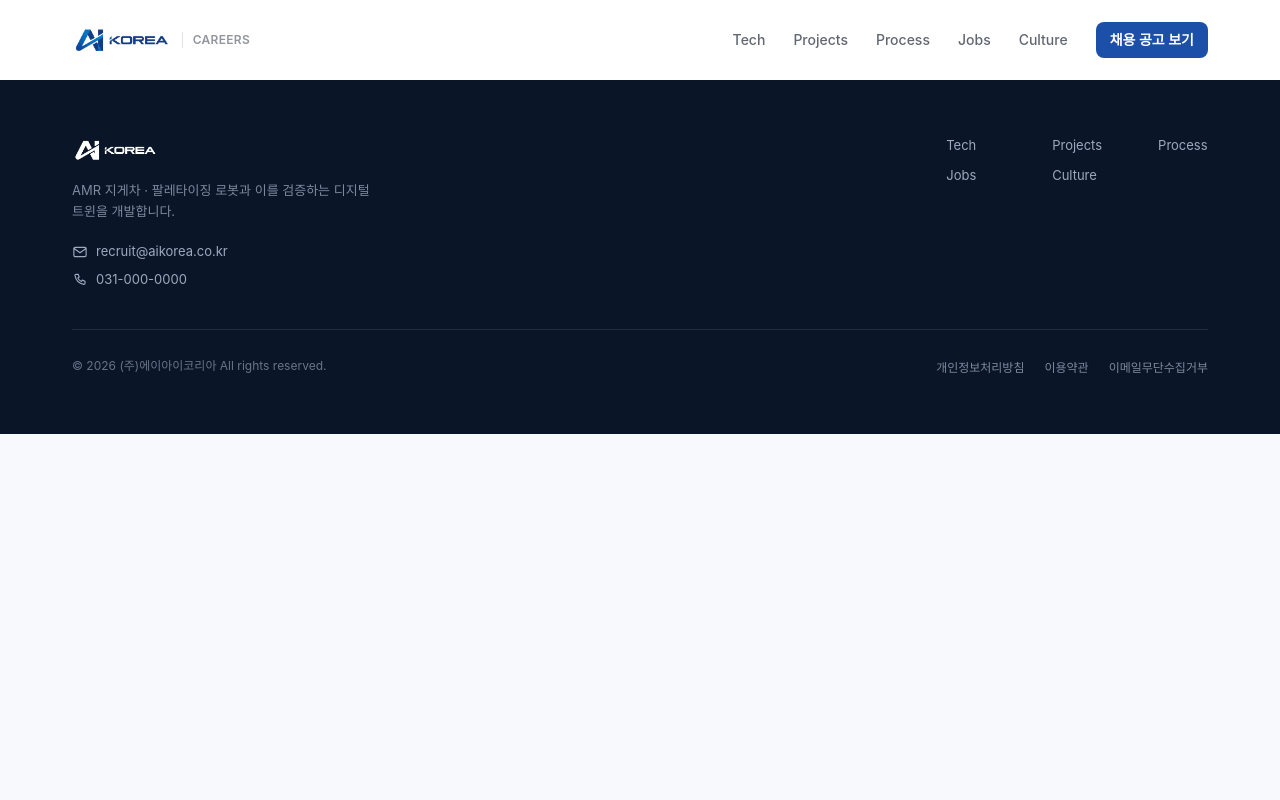
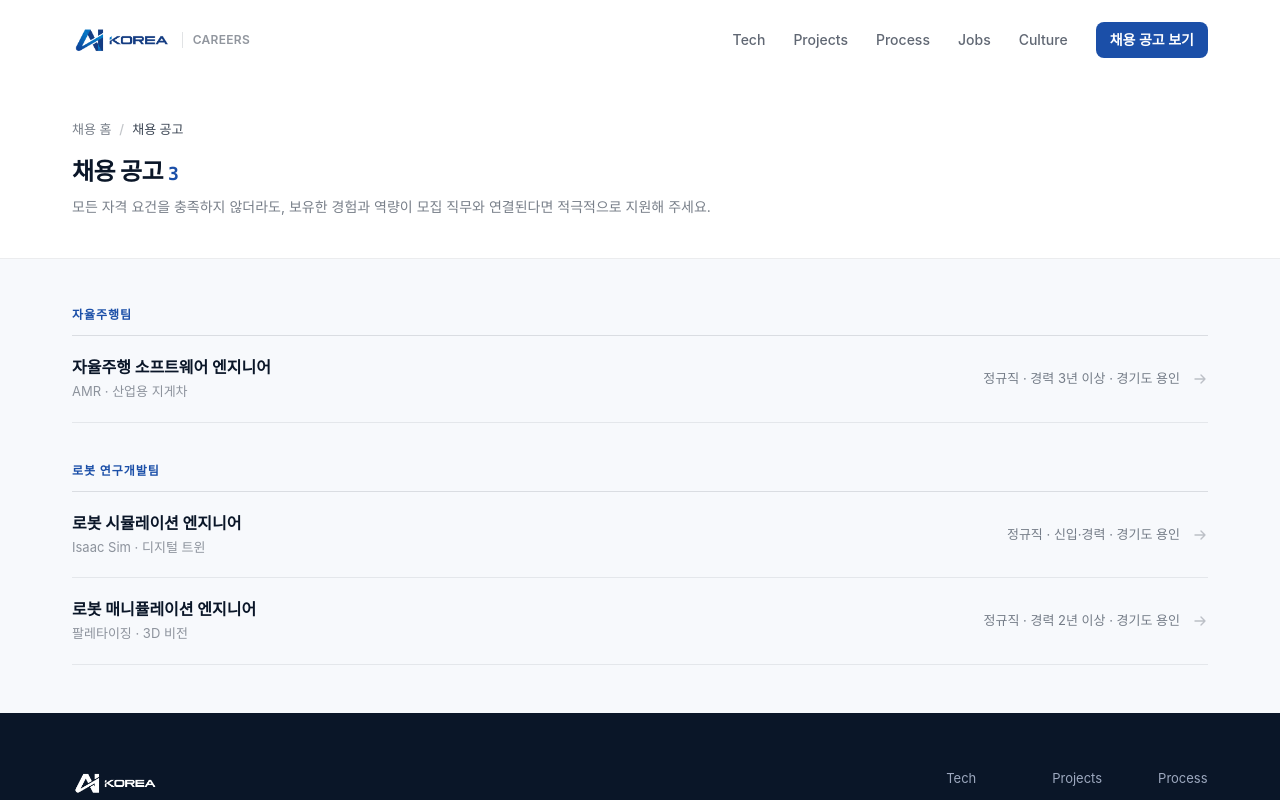
Before and after one commit to AIKLabDev/AIKLabDev.github.io, a React (Vite) app: page /jobs in a window 1280 px wide. Shown: the top 800 px of the page. Built offline with nearby package versions, Linux system fonts and the light colour scheme; a web font is replaced by a local one.

Commit message:
feat: 채용공고 섹션 디자인 수정 및 공고 목록 페이지 추가

```diff
--- a/src/App.jsx
+++ b/src/App.jsx
@@ -3,6 +3,7 @@ import Footer from './components/Footer'
 import Header from './components/Header'
 import Home from './pages/Home'
 import JobDetail from './pages/JobDetail'
+import JobList from './pages/JobList'
 
 export default function App() {
   return (
@@ -17,6 +18,7 @@ export default function App() {
       <main id="main">
         <Routes>
           <Route path="/" element={<Home />} />
+          <Route path="/jobs" element={<JobList />} />
           <Route path="/jobs/:jobId" element={<JobDetail />} />
         </Routes>
       </main>
--- a/src/components/Jobs.jsx
+++ b/src/components/Jobs.jsx
@@ -1,48 +1,61 @@
 import { Link } from 'react-router'
 import { hiringProcess, jobs } from '../data/jobs'
 import Icon from './Icon'
-import { ArrowLink, Badge, Meta, Section, SectionHead } from './ui'
+import { ArrowLink, Badge, Meta, Section, SectionHead, Tag } from './ui'
+
+const STACK_LIMIT = 3
 
 function JobCard({ job }) {
+  const stack = job.stack.slice(0, STACK_LIMIT)
+  const rest = job.stack.length - stack.length
+
   return (
-    <article className="group flex flex-col rounded-2xl border border-ink-900/8 bg-white p-6 shadow-card transition-all duration-200 hover:-translate-y-0.5 hover:border-brand-500/30 hover:shadow-card-lg">
+    <article className="group relative flex flex-col overflow-hidden rounded-2xl border border-ink-900/8 bg-white shadow-card transition-all duration-200 hover:-translate-y-1 hover:border-brand-500/25 hover:shadow-card-lg">
+      {/* hover 시 상단에서 펼쳐지는 강조선 */}
+      <span
+        className="absolute inset-x-0 top-0 h-0.5 origin-left scale-x-0 bg-gradient-to-r from-brand-600 to-accent-400 transition-transform duration-300 group-hover:scale-x-100"
+        aria-hidden="true"
+      />
+
+      <div className="flex flex-1 flex-col p-5">
         <div className="flex items-start justify-between gap-3">
-        <span className="grid size-11 place-items-center rounded-xl bg-brand-50 text-brand-600 transition-colors group-hover:bg-brand-600 group-hover:text-white">
-          <Icon name={job.icon} className="size-6" />
+          <span className="grid size-10 place-items-center rounded-xl bg-brand-50 text-brand-600 transition-colors duration-200 group-hover:bg-brand-600 group-hover:text-white">
+            <Icon name={job.icon} className="size-5.5" />
           </span>
           <Badge>{job.type}</Badge>
         </div>
 
-      <p className="mt-5 text-xs font-semibold text-brand-600">{job.team}</p>
-      <h3 className="mt-1.5 text-[1.0625rem] leading-snug font-bold text-ink-900">
-        <Link to={`/jobs/${job.id}`} className="hover:text-brand-600">
+        <p className="mt-4 text-[0.6875rem] font-bold text-brand-600">{job.team}</p>
+        <h3 className="mt-1 text-[0.9375rem] leading-snug font-bold tracking-tight text-ink-900 transition-colors duration-200 group-hover:text-brand-600 sm:text-base">
+          <Link to={`/jobs/${job.id}`} className="after:absolute after:inset-0">
             {job.title}
           </Link>
         </h3>
-      <p className="mt-1 text-xs font-medium text-ink-900/45">{job.subtitle}</p>
-      <p className="mt-3 text-[0.8125rem] leading-relaxed text-ink-900/60">{job.summary[0]}</p>
+        <p className="mt-0.5 text-xs text-ink-900/45">{job.subtitle}</p>
 
-      <ul className="mt-5 space-y-2 border-t border-ink-900/8 pt-5">
-        {job.responsibilities.slice(0, 3).map((r) => (
-          <li key={r} className="flex gap-2 text-[0.8125rem] leading-relaxed text-ink-900/70">
-            <span className="mt-1.5 size-1 shrink-0 rounded-full bg-brand-400" aria-hidden="true" />
-            <span>{r}</span>
-          </li>
-        ))}
-      </ul>
-
-      <div className="mt-auto pt-6">
-        <div className="flex flex-wrap items-center gap-x-4 gap-y-2">
+        <div className="mt-auto flex flex-wrap items-center gap-x-3.5 gap-y-1 pt-4">
           <Meta icon="briefcase">{job.experience}</Meta>
           <Meta icon="pin">{job.location}</Meta>
         </div>
-        <Link
-          to={`/jobs/${job.id}`}
-          className="mt-4 flex items-center justify-between border-t border-ink-900/8 pt-4 text-sm font-semibold text-brand-600"
-        >
-          상세 보기
-          <Icon name="arrowRight" className="size-4 transition-transform group-hover:translate-x-0.5" strokeWidth={2} />
-        </Link>
+      </div>
+
+      {/* 스택은 지원자가 가장 먼저 확인하는 정보라 카드에 남긴다 */}
+      <div className="flex items-center gap-3 border-t border-ink-900/8 bg-page/70 px-5 py-3.5">
+        <div className="flex flex-1 flex-wrap gap-1.5">
+          {stack.map((t) => (
+            <Tag key={t}>{t}</Tag>
+          ))}
+          {rest > 0 && (
+            <span className="inline-flex items-center px-1 py-1 font-mono text-[0.6875rem] leading-none text-ink-900/35">
+              +{rest}
+            </span>
+          )}
+        </div>
+        <Icon
+          name="arrowRight"
+          className="size-4 shrink-0 text-ink-900/25 transition-all duration-200 group-hover:translate-x-0.5 group-hover:text-brand-600"
+          strokeWidth={2}
+        />
       </div>
     </article>
   )
@@ -53,30 +66,40 @@ export default function Jobs() {
     <Section id="positions" tone="white">
       <SectionHead
         eyebrow="Open Positions"
-        title="로봇이 실제 현장에서 움직이도록 함께 만들 동료를 찾습니다"
-        description="현재 에이아이코리아는 로봇 자동화 사업을 확대하고 있습니다. 공고의 모든 조건과 정확히 일치하지 않더라도, 지금까지 해온 경험이 우리가 해결하려는 문제와 연결된다면 지원해 주세요."
-        action={<ArrowLink href="#contact">지원 문의하기</ArrowLink>}
+        title="AIKOREA와 함께 성장할 동료를 기다립니다"
+        description="AIKOREA는 사업 확장과 함께 다양한 직무의 인재를 채용하고 있습니다. 모든 자격 요건을 충족하지 않더라도, 보유한 경험과 역량이 모집 직무와 연결된다면 적극적으로 지원해 주세요."
+        action={
+          <ArrowLink as={Link} to="/jobs">
+            전체 공고 보기
+          </ArrowLink>
+        }
       />
 
-      <div className="mt-12 grid gap-6 lg:mt-14 lg:grid-cols-3">
+      <div className="mt-10 grid gap-5 sm:grid-cols-2 lg:mt-12 lg:grid-cols-3">
         {jobs.map((job) => (
           <JobCard key={job.id} job={job} />
         ))}
       </div>
 
       {/* 채용 절차 */}
-      <div className="mt-14 rounded-2xl border border-ink-900/8 bg-white p-6 shadow-card sm:p-8">
+      <div className="mt-12 rounded-2xl border border-ink-900/8 bg-white p-6 shadow-card sm:p-8">
         <h3 className="text-base font-bold text-ink-900">채용 절차</h3>
-        <ol className="mt-6 grid gap-6 sm:grid-cols-2 lg:grid-cols-4">
+        <ol className="mt-7 grid gap-x-6 gap-y-7 sm:grid-cols-2 lg:grid-cols-4">
           {hiringProcess.map((s, i) => (
-            <li key={s.step} className="relative">
-              <div className="flex items-center gap-2.5">
-                <span className="grid size-6 shrink-0 place-items-center rounded-full bg-brand-600 font-mono text-[0.6875rem] font-bold text-white">
+            <li key={s.step}>
+              <div className="flex items-center gap-3">
+                <span className="grid size-7 shrink-0 place-items-center rounded-full bg-brand-600 font-mono text-[0.6875rem] font-bold text-white ring-4 ring-brand-50">
                   {i + 1}
                 </span>
-                <h4 className="text-sm font-bold text-ink-900">{s.step}</h4>
+                {i < hiringProcess.length - 1 && (
+                  <span
+                    className="hidden h-px flex-1 bg-gradient-to-r from-brand-200 to-brand-100 lg:block"
+                    aria-hidden="true"
+                  />
+                )}
               </div>
-              <p className="mt-2.5 pl-8.5 text-[0.8125rem] leading-relaxed text-ink-900/60">{s.body}</p>
+              <h4 className="mt-4 text-sm font-bold text-ink-900">{s.step}</h4>
+              <p className="mt-2 text-[0.8125rem] leading-relaxed text-ink-900/60">{s.body}</p>
             </li>
           ))}
         </ol>
--- a/src/pages/JobDetail.jsx
+++ b/src/pages/JobDetail.jsx
@@ -1,7 +1,7 @@
 import { useEffect } from 'react'
 import { Link, useParams } from 'react-router'
 import Icon from '../components/Icon'
-import { Badge, Button, Meta, Tag } from '../components/ui'
+import { ArrowLink, Badge, Button, Meta, Tag } from '../components/ui'
 import { hiringProcess, jobs } from '../data/jobs'
 import { site } from '../data/site'
 
@@ -50,13 +50,17 @@ export default function JobDetail() {
       {/* 공고 헤더 */}
       <div className="border-b border-ink-900/8 bg-white">
         <div className="container-page py-10 sm:py-14">
-          <Link
-            to="/"
-            className="inline-flex items-center gap-1.5 text-sm font-medium text-ink-900/55 hover:text-brand-600"
-          >
-            <Icon name="arrowRight" className="size-4 rotate-180" strokeWidth={2} />
-            채용 홈으로
-          </Link>
+          <nav className="flex items-center gap-2 text-sm font-medium text-ink-900/55" aria-label="현재 위치">
+            <Link to="/" className="hover:text-brand-600">
+              채용 홈
+            </Link>
+            <span className="text-ink-900/25" aria-hidden="true">
+              /
+            </span>
+            <Link to="/jobs" className="hover:text-brand-600">
+              채용 공고
+            </Link>
+          </nav>
 
           <div className="mt-6 flex flex-wrap items-center gap-2">
             <Badge>{job.type}</Badge>
@@ -149,6 +153,9 @@ export default function JobDetail() {
                     </li>
                   ))}
               </ul>
+              <ArrowLink as={Link} to="/jobs" className="mt-5">
+                전체 공고 보기
+              </ArrowLink>
             </div>
           </aside>
         </div>
--- /dev/null
+++ b/src/pages/JobList.jsx
@@ -0,0 +1,86 @@
+import { useEffect } from 'react'
+import { Link } from 'react-router'
+import Icon from '../components/Icon'
+import { jobs } from '../data/jobs'
+
+/** 데이터에 등장하는 순서대로 팀별로 묶는다. */
+const groups = [...new Set(jobs.map((j) => j.team))].map((team) => ({
+  team,
+  items: jobs.filter((j) => j.team === team),
+}))
+
+/** 제목의 ::after 로 행 전체를 덮어(stretched link) 어디를 눌러도 상세로 간다. */
+function JobRow({ job }) {
+  return (
+    <li className="group relative border-b border-ink-900/8">
+      <div className="flex flex-col gap-1.5 py-4 sm:flex-row sm:items-center sm:justify-between sm:gap-6 sm:py-5">
+        <div className="min-w-0">
+          <h3 className="text-[0.9375rem] leading-snug font-bold text-ink-900 transition-colors duration-150 group-hover:text-brand-600 sm:text-base">
+            <Link to={`/jobs/${job.id}`} className="after:absolute after:inset-0">
+              {job.title}
+            </Link>
+          </h3>
+          <p className="mt-1 text-[0.8125rem] text-ink-900/45">{job.subtitle}</p>
+        </div>
+
+        <div className="flex shrink-0 items-center gap-3">
+          <p className="text-[0.8125rem] text-ink-900/55">
+            {job.employment} · {job.experience} · {job.location}
+          </p>
+          <Icon
+            name="arrowRight"
+            className="size-4 shrink-0 text-ink-900/25 transition-all duration-150 group-hover:translate-x-0.5 group-hover:text-brand-600"
+            strokeWidth={2}
+          />
+        </div>
+      </div>
+    </li>
+  )
+}
+
+export default function JobList() {
+  useEffect(() => {
+    window.scrollTo(0, 0)
+  }, [])
+
+  return (
+    <>
+      <div className="border-b border-ink-900/8 bg-white">
+        <div className="container-page py-8 sm:py-10">
+          <nav className="flex items-center gap-2 text-[0.8125rem] font-medium text-ink-900/55" aria-label="현재 위치">
+            <Link to="/" className="hover:text-brand-600">
+              채용 홈
+            </Link>
+            <span className="text-ink-900/25" aria-hidden="true">
+              /
+            </span>
+            <span className="text-ink-900/80">채용 공고</span>
+          </nav>
+
+          <h1 className="mt-4 text-xl font-bold tracking-tight text-ink-900 sm:text-2xl">
+            채용 공고 <span className="font-mono text-base text-brand-600 sm:text-lg">{jobs.length}</span>
+          </h1>
+          <p className="mt-2 max-w-2xl text-[0.8125rem] leading-relaxed text-ink-900/55 sm:text-sm">
+            모든 자격 요건을 충족하지 않더라도, 보유한 경험과 역량이 모집 직무와 연결된다면 적극적으로 지원해
+            주세요.
+          </p>
+        </div>
+      </div>
+
+      <div className="container-page py-10 sm:py-12">
+        {groups.map((g) => (
+          <section key={g.team} className="mt-10 first:mt-0">
+            <h2 className="border-b border-ink-900/12 pb-3 text-xs font-bold tracking-[0.08em] text-brand-600">
+              {g.team}
+            </h2>
+            <ul>
+              {g.items.map((job) => (
+                <JobRow key={job.id} job={job} />
+              ))}
+            </ul>
+          </section>
+        ))}
+      </div>
+    </>
+  )
+}
```
Also changed, not shown: src/components/ui.jsx (+5 -4 lines), src/data/jobs.js (+5 -5 lines). Lines whose indentation alone changed are shown as unchanged.
